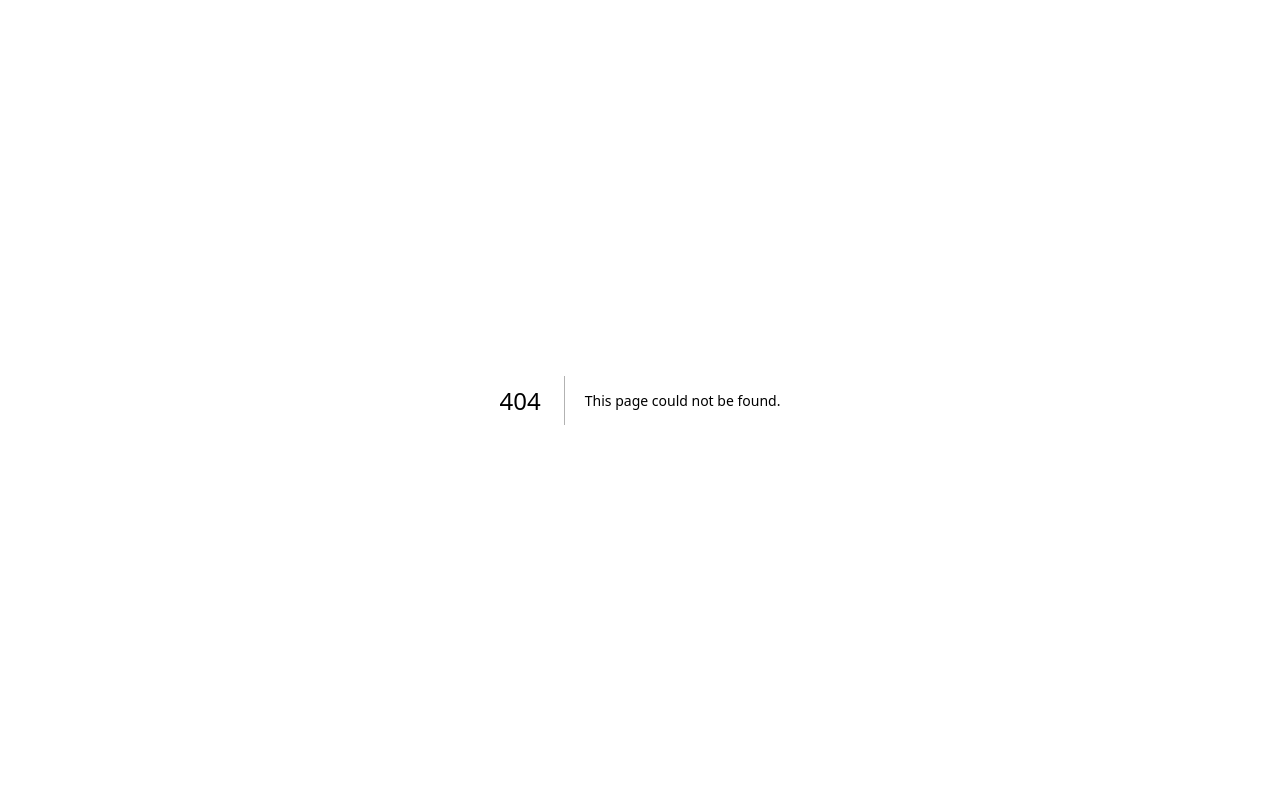
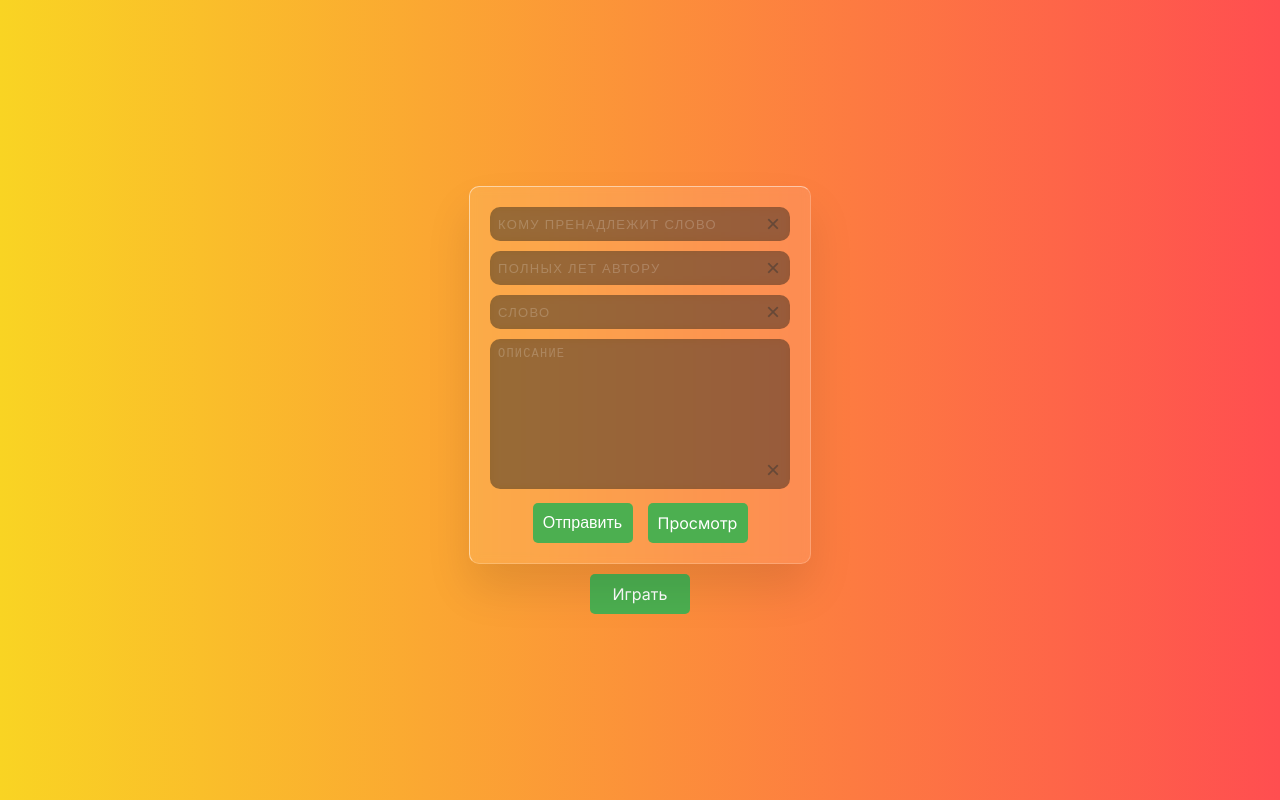
Before and after one commit to RUS29TAM/server, a Next.js app: page /pages/Form in a window 1280 px wide. Before the commit this address had no page. Built offline with nearby package versions, Linux system fonts and the light colour scheme.

Commit message:
chore: move the file to another directory

```diff
--- a/src/app/components/Form/Form.tsx
+++ b/src/app/pages/Form/page.tsx
@@ -2,7 +2,7 @@
 import React, {useState} from 'react';
 import axios from 'axios';
 import styles from './Form.module.css';
-import Modal from '../Modal/Modal';
+import Modal from '../../components/Modal/Modal';
 import Link from "next/link";
 
 interface FormData {
@@ -14,7 +14,7 @@ interface FormData {
 
 const randomWords = ['Оказывается слово', 'Представляешь', 'Разве ты не знаешь, что', 'Запомни', 'Будь в курсе']; // Массив случайных слов
 
-const Form: React.FC = () => {
+const Page: React.FC = () => {
     const [formData, setFormData] = useState<FormData>({
         author: '',
         age: '',
@@ -83,7 +83,7 @@ const Form: React.FC = () => {
     };
 
     return (
-        <>
+        <div className={styles.wrapper}>
             <form className={styles.formContainer} onSubmit={handleSubmit}>
                 <div className={styles.inputWrapper}>
                     <input
@@ -170,8 +170,8 @@ const Form: React.FC = () => {
                 <Modal modalMessage={modalMessage} formData={formData} randomWord={randomWord}
                        onClose={handleCloseModal}/>
             )}
-        </>
+        </div>
     );
 };
 
-export default Form;
+export default Page;
```
